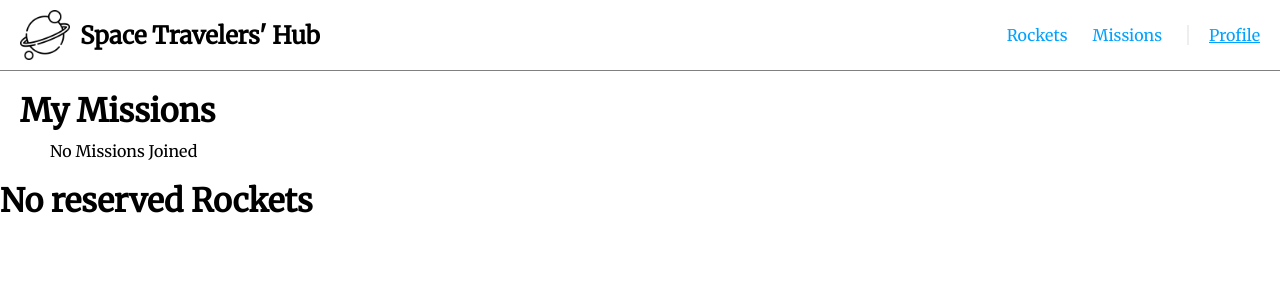
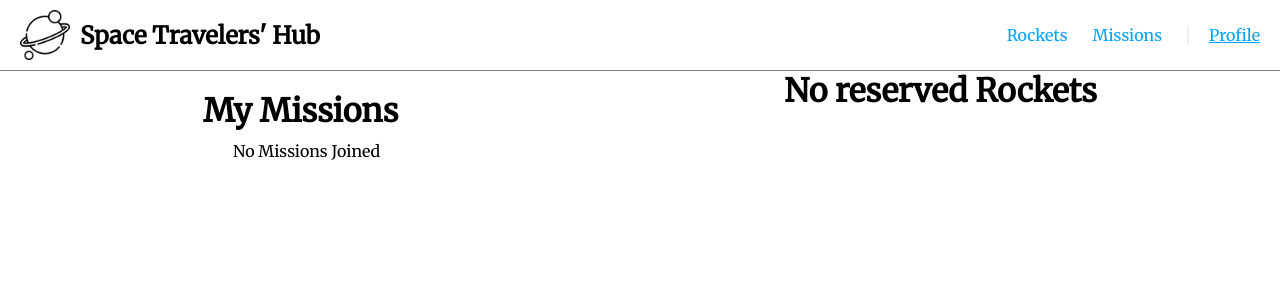
Before and after one commit to MAleemH/Space-Travelers-Hub, a React (Create React App) app: page /profile in a window 1280 px wide. Shown: the top 300 px of the page. Built offline with nearby package versions, Linux system fonts and the light colour scheme.

Commit message:
Edit css file for the profile section

```diff
--- a/src/components/missions/missions.css
+++ b/src/components/missions/missions.css
@@ -115,7 +115,7 @@ tr:nth-child(odd) {
   padding: 1rem;
 }
 
-/* mission */
+/* mission leave or join btn */
 
 .leave-mission-btn {
   color: var(--leave-mission-btn);
@@ -149,7 +149,12 @@ tr:nth-child(odd) {
   cursor: pointer;
 }
 
-/* Mission Profile */
+/* Mission inside Profile section*/
+
+.profileLists {
+  display: flex;
+  justify-content: space-around;
+}
 
 .missions-profile {
   display: flex;
@@ -167,3 +172,6 @@ tr:nth-child(odd) {
   list-style: none;
   padding-left: 30px;
 }
+.reservedM {
+  padding-top: 20px;
+}
```
